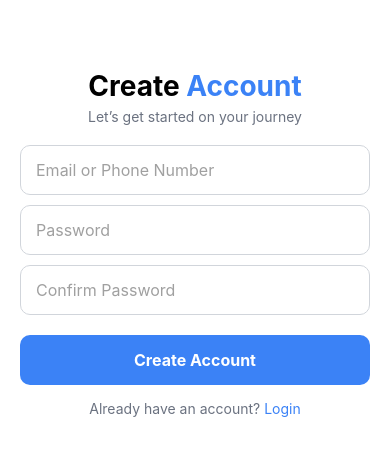
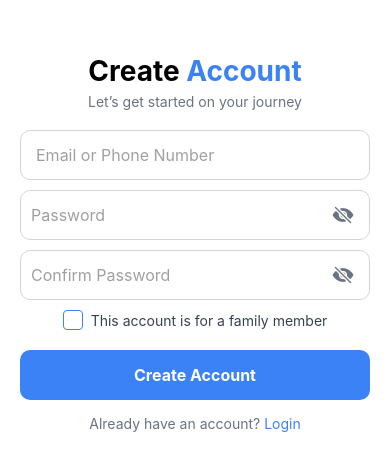
Before and after one commit to hyper-rajput/New-Branch, a React Native app: screen /SignUpScreen in a window 390 px wide. Shown: the part 159-630 px from the top of the page. Built offline with nearby package versions, Linux system fonts and the light colour scheme.

Commit message:
stable 2

```diff
--- a/src/navigation/AuthNavigator.tsx
+++ b/src/navigation/AuthNavigator.tsx
@@ -6,6 +6,7 @@ import ProfileSetupScreen from '../screens/ProfileSetupScreen';
 import DashboardScreen from '../screens/Dashboard'; // ✅ Make sure this exists and is a valid React component
 import HealthTrackingScreen from '../screens/HealthTrackingScreen';
 import FamilyMemberScreen from '../screens/FamilyMemberScreen';
+import ProfileScreen from '../screens/ProfileScreen';
 const Stack = createNativeStackNavigator();
 
 const AuthNavigator = () => {
@@ -17,6 +18,7 @@ const AuthNavigator = () => {
       <Stack.Screen name="Dashboard" component={DashboardScreen} />
       <Stack.Screen name="HealthTrackingScreen" component={HealthTrackingScreen} />
        <Stack.Screen name="FamilyMemberScreen" component={FamilyMemberScreen} />
+       <Stack.Screen name="ProfileScreen" component={ProfileScreen} />
     </Stack.Navigator>
   );
 };
--- a/src/screens/Dashboard.tsx
+++ b/src/screens/Dashboard.tsx
@@ -151,7 +151,7 @@ const Dashboard = ({ navigation }) => {
     <SafeAreaView style={styles.container}>
       {/* Header Section */}
     <View style={styles.header}>
-  <TouchableOpacity onPress={() => navigation.navigate("Profile")}>
+  <TouchableOpacity onPress={() => navigation.navigate("ProfileScreen")}>
     <Icon name="account-circle" size={35} color="#333" />
   </TouchableOpacity>
 
--- a/src/screens/HealthTrackingScreen.tsx
+++ b/src/screens/HealthTrackingScreen.tsx
@@ -187,7 +187,7 @@ const HealthTrackingScreen = ({ navigation, route }) => {
             <MaterialIcons name="medication" size={28} color="#D32F2F" style={styles.inputIcon} />
             <TextInput
               style={styles.input}
-              placeholder="Dosage (mg)"
+              placeholder="Dosage"
               keyboardType="numeric"
               value={dosage}
               onChangeText={setDosage}
--- a/src/screens/LoginScreen.tsx
+++ b/src/screens/LoginScreen.tsx
@@ -8,28 +8,37 @@ import {
   KeyboardAvoidingView,
   Platform,
   Alert,
+  ActivityIndicator,
 } from "react-native";
 import { SafeAreaView } from "react-native-safe-area-context";
 import { loginUser } from "../services/api";
-import Ionicons from 'react-native-vector-icons/Ionicons';
- // or 'react-native-vector-icons/Ionicons'
+import Ionicons from "react-native-vector-icons/Ionicons";
 
 const LoginScreen = ({ navigation }) => {
   const [emailOrPhone, setEmailOrPhone] = useState("");
   const [password, setPassword] = useState("");
   const [passwordVisible, setPasswordVisible] = useState(false);
+  const [isFamilyMember, setIsFamilyMember] = useState(false);
+  const [loading, setLoading] = useState(false); // <-- Loader state
 
 const handleLogin = async () => {
   if (emailOrPhone && password) {
+    setLoading(true); // Show loader
     try {
       const result = await loginUser(emailOrPhone, password);
 
       if (result.status === "success") {
-          navigation.navigate("Dashboard");
+        // Navigate without resetting loading state to avoid screen flash
+        navigation.reset({
+          index: 0,
+          routes: [{ name: "Dashboard" }],
+        });
       } else {
+        setLoading(false);
         Alert.alert("Error", result.message || "Unknown error");
       }
     } catch (error) {
+      setLoading(false);
       Alert.alert("Login Failed", error.message || "An unexpected error occurred.");
       console.error("Login error:", error);
     }
@@ -38,8 +47,17 @@ const LoginScreen = ({ navigation }) => {
   }
 };
 
+
   return (
     <SafeAreaView style={styles.container}>
+      {loading ? (
+        <View style={styles.loaderContainer}>
+          <ActivityIndicator size="large" color="#3B82F6"
+           style={{ transform: [{ scale: 1.5 }] }} />
+
+          <Text style={styles.loadingText}>Logging in...</Text>
+        </View>
+      ) : (
         <KeyboardAvoidingView
           behavior={Platform.OS === "ios" ? "padding" : undefined}
           style={{ flex: 1, justifyContent: "center", width: "100%" }}
@@ -59,7 +77,6 @@ const LoginScreen = ({ navigation }) => {
               onChangeText={setEmailOrPhone}
             />
 
-          {/* Password Input with Eye Toggle */}
             <View style={styles.passwordContainer}>
               <TextInput
                 style={styles.passwordInput}
@@ -85,6 +102,30 @@ const LoginScreen = ({ navigation }) => {
               <Text style={styles.forgotPassword}>Forgot Password?</Text>
             </TouchableOpacity>
 
+            <TouchableOpacity
+              onPress={() => setIsFamilyMember((prev) => !prev)}
+              style={{ flexDirection: "row", alignItems: "center", marginBottom: 10 }}
+            >
+              <View
+                style={{
+                  height: 20,
+                  width: 20,
+                  borderRadius: 4,
+                  borderWidth: 1,
+                  borderColor: "#3B82F6",
+                  backgroundColor: isFamilyMember ? "#3B82F6" : "transparent",
+                  marginRight: 8,
+                  justifyContent: "center",
+                  alignItems: "center",
+                }}
+              >
+                {isFamilyMember && <Text style={{ color: "white", fontSize: 14 }}>✓</Text>}
+              </View>
+              <Text style={{ color: "#374151", fontSize: 14 }}>
+                This account is for a family member
+              </Text>
+            </TouchableOpacity>
+
             <TouchableOpacity style={styles.button} onPress={handleLogin}>
               <Text style={styles.buttonText}>Let's Begin</Text>
             </TouchableOpacity>
@@ -94,9 +135,9 @@ const LoginScreen = ({ navigation }) => {
                 New here? <Text style={styles.highlight}>Register now</Text>
               </Text>
             </TouchableOpacity>
-
           </View>
         </KeyboardAvoidingView>
+      )}
     </SafeAreaView>
   );
 };
@@ -179,12 +220,16 @@ const styles = StyleSheet.create({
     fontSize: 14,
     color: "#6B7280",
   },
-  footer: {
-    marginTop: 20,
-    fontSize: 12,
-    color: "#6B7280",
-    textAlign: "center",
-    paddingHorizontal: 10,
+  loaderContainer: {
+    flex: 1,
+    justifyContent: "center",
+    alignItems: "center",
+    backgroundColor: "#fff",
+  },
+  loadingText: {
+    marginTop: 10,
+    fontSize: 16,
+    color: "#3B82F6",
   },
 });
 
--- /dev/null
+++ b/src/screens/ProfileScreen.tsx
@@ -0,0 +1,117 @@
+import React, { useEffect, useState } from "react";
+import {
+  View,
+  Text,
+  StyleSheet,
+  TouchableOpacity,
+  Alert,
+  ScrollView,
+} from "react-native";
+import AsyncStorage from "@react-native-async-storage/async-storage";
+import Icon from "react-native-vector-icons/MaterialIcons";
+
+const ProfileScreen = ({ navigation }) => {
+  const [userData, setUserData] = useState({
+    name: "",
+    email: "",
+    emergencyContact: "",
+  });
+
+  useEffect(() => {
+    const fetchUserData = async () => {
+      try {
+        const name = await AsyncStorage.getItem("user_name");
+        const email = await AsyncStorage.getItem("user_email");
+        const emergencyContact = await AsyncStorage.getItem("emergency_contact");
+
+        setUserData({
+          name: name || "Name not set",
+          email: email || "Email not set",
+          emergencyContact: emergencyContact || "Emergency contact not set",
+        });
+      } catch (error) {
+        console.error("Error loading user data:", error);
+      }
+    };
+
+    fetchUserData();
+  }, []);
+
+  const handleLogout = async () => {
+    try {
+      await AsyncStorage.clear();
+      navigation.replace("LoginScreen");
+    } catch (error) {
+      Alert.alert("Error", "Failed to logout. Try again.");
+    }
+  };
+
+  return (
+    <ScrollView contentContainerStyle={styles.container}>
+      <Icon name="account-circle" size={100} color="#333" style={styles.avatar} />
+
+      <Text style={styles.name}>{userData.name}</Text>
+
+      <View style={styles.infoContainer}>
+        <Text style={styles.label}>Email</Text>
+        <Text style={styles.info}>{userData.email}</Text>
+
+        <Text style={styles.label}>Emergency Contact</Text>
+        <Text style={styles.info}>{userData.emergencyContact}</Text>
+      </View>
+
+      <TouchableOpacity style={styles.logoutButton} onPress={handleLogout}>
+        <Text style={styles.logoutButtonText}>Log Out</Text>
+      </TouchableOpacity>
+    </ScrollView>
+  );
+};
+
+const styles = StyleSheet.create({
+  container: {
+    paddingVertical: 50,
+    paddingHorizontal: 30,
+    alignItems: "center",
+    backgroundColor: "#fff",
+    flexGrow: 1,
+  },
+  avatar: {
+    marginBottom: 20,
+  },
+  name: {
+    fontSize: 24,
+    fontWeight: "bold",
+    color: "#003087",
+    marginBottom: 30,
+  },
+  infoContainer: {
+    alignSelf: "stretch",
+    marginBottom: 40,
+  },
+  label: {
+    fontSize: 16,
+    fontWeight: "600",
+    color: "#333",
+    marginTop: 20,
+  },
+  info: {
+    fontSize: 16,
+    color: "#666",
+    marginTop: 5,
+    paddingLeft: 5,
+  },
+  logoutButton: {
+    backgroundColor: "#c62828",
+    paddingVertical: 15,
+    paddingHorizontal: 30,
+    borderRadius: 8,
+    elevation: 3,
+  },
+  logoutButtonText: {
+    color: "#fff",
+    fontSize: 16,
+    fontWeight: "bold",
+  },
+});
+
+export default ProfileScreen;
--- a/src/screens/SignUpScreen.tsx
+++ b/src/screens/SignUpScreen.tsx
@@ -14,15 +14,18 @@ import {
 } from 'react-native';
 import { SafeAreaView } from 'react-native-safe-area-context';
 import { createUser } from '../services/api';
+import Ionicons from 'react-native-vector-icons/Ionicons';
 import AsyncStorage from '@react-native-async-storage/async-storage';
 
 const SignUpScreen = ({ navigation }) => {
   const [email, setEmail] = useState('');
   const [password, setPassword] = useState('');
   const [confirmPassword, setConfirmPassword] = useState('');
+  const [isFamilyMember, setIsFamilyMember] = useState(false);
+  const [passwordVisible, setPasswordVisible] = useState(false);
+  const [confirmPasswordVisible, setConfirmPasswordVisible] = useState(false);
 
   const handleSignUp = async () => {
-    // Add validation logic here if needed
     if (!email || !password || !confirmPassword) {
       Alert.alert('Please fill in all fields.');
       return;
@@ -35,9 +38,8 @@ const SignUpScreen = ({ navigation }) => {
 
     try {
       await createUser(email, password);
-      navigation.navigate('ProfileSetupScreen'); // example
+      navigation.navigate('ProfileSetupScreen');
     } catch (err) {
-
       if (err instanceof Error) {
         Alert.alert('Error:', err.message);
       } else {
@@ -68,34 +70,82 @@ const SignUpScreen = ({ navigation }) => {
               value={email}
               onChangeText={setEmail}
             />
+
+            {/* Password Field with Eye Icon */}
+            <View style={styles.passwordContainer}>
               <TextInput
-              style={styles.input}
+                style={styles.passwordInput}
                 placeholder="Password"
                 placeholderTextColor="#A0A0A0"
-              secureTextEntry
+                secureTextEntry={!passwordVisible}
                 value={password}
                 onChangeText={setPassword}
               />
+              <TouchableOpacity
+                style={styles.eyeButton}
+                onPress={() => setPasswordVisible((prev) => !prev)}
+              >
+                <Ionicons
+                  name={passwordVisible ? 'eye' : 'eye-off'}
+                  size={22}
+                  color="#6B7280"
+                />
+              </TouchableOpacity>
+            </View>
+
+            {/* Confirm Password Field with Eye Icon */}
+            <View style={styles.passwordContainer}>
               <TextInput
-              style={styles.input}
+                style={styles.passwordInput}
                 placeholder="Confirm Password"
                 placeholderTextColor="#A0A0A0"
-              secureTextEntry
+                secureTextEntry={!confirmPasswordVisible}
                 value={confirmPassword}
                 onChangeText={setConfirmPassword}
               />
+              <TouchableOpacity
+                style={styles.eyeButton}
+                onPress={() => setConfirmPasswordVisible((prev) => !prev)}
+              >
+                <Ionicons
+                  name={confirmPasswordVisible ? 'eye' : 'eye-off'}
+                  size={22}
+                  color="#6B7280"
+                />
+              </TouchableOpacity>
+            </View>
+
+            <TouchableOpacity
+              onPress={() => setIsFamilyMember(prev => !prev)}
+              style={{ flexDirection: 'row', alignItems: 'center', marginBottom: 10 }}
+            >
+              <View style={{
+                height: 20,
+                width: 20,
+                borderRadius: 4,
+                borderWidth: 1,
+                borderColor: '#3B82F6',
+                backgroundColor: isFamilyMember ? '#3B82F6' : 'transparent',
+                marginRight: 8,
+                justifyContent: 'center',
+                alignItems: 'center',
+              }}>
+                {isFamilyMember && <Text style={{ color: 'white', fontSize: 14 }}>✓</Text>}
+              </View>
+              <Text style={{ color: '#374151', fontSize: 14 }}>
+                This account is for a family member
+              </Text>
+            </TouchableOpacity>
 
             <TouchableOpacity style={styles.button} onPress={handleSignUp}>
               <Text style={styles.buttonText}>Create Account</Text>
             </TouchableOpacity>
 
-            <TouchableOpacity onPress={handleSignUp}>
+            <TouchableOpacity onPress={() => navigation.navigate("LoginScreen")}>
               <Text style={styles.registerText}>
                 Already have an account? <Text style={styles.highlight}>Login</Text>
               </Text>
             </TouchableOpacity>
-
-
           </ScrollView>
         </KeyboardAvoidingView>
       </TouchableWithoutFeedback>
@@ -138,6 +188,26 @@ const styles = StyleSheet.create({
     paddingHorizontal: 15,
     fontSize: 16,
     marginBottom: 10,
+    color: 'black',
+  },
+  passwordContainer: {
+    width: '100%',
+    height: 50,
+    flexDirection: 'row',
+    borderWidth: 1,
+    borderColor: '#D1D5DB',
+    borderRadius: 10,
+    alignItems: 'center',
+    paddingHorizontal: 10,
+    marginBottom: 10,
+  },
+  passwordInput: {
+    flex: 1,
+    fontSize: 16,
+    color: 'black',
+  },
+  eyeButton: {
+    padding: 5,
   },
   button: {
     backgroundColor: '#3B82F6',
```
Also changed, not shown: 18 other files (tests, documents, lock files or other folders). Lines whose indentation alone changed are shown as unchanged.
